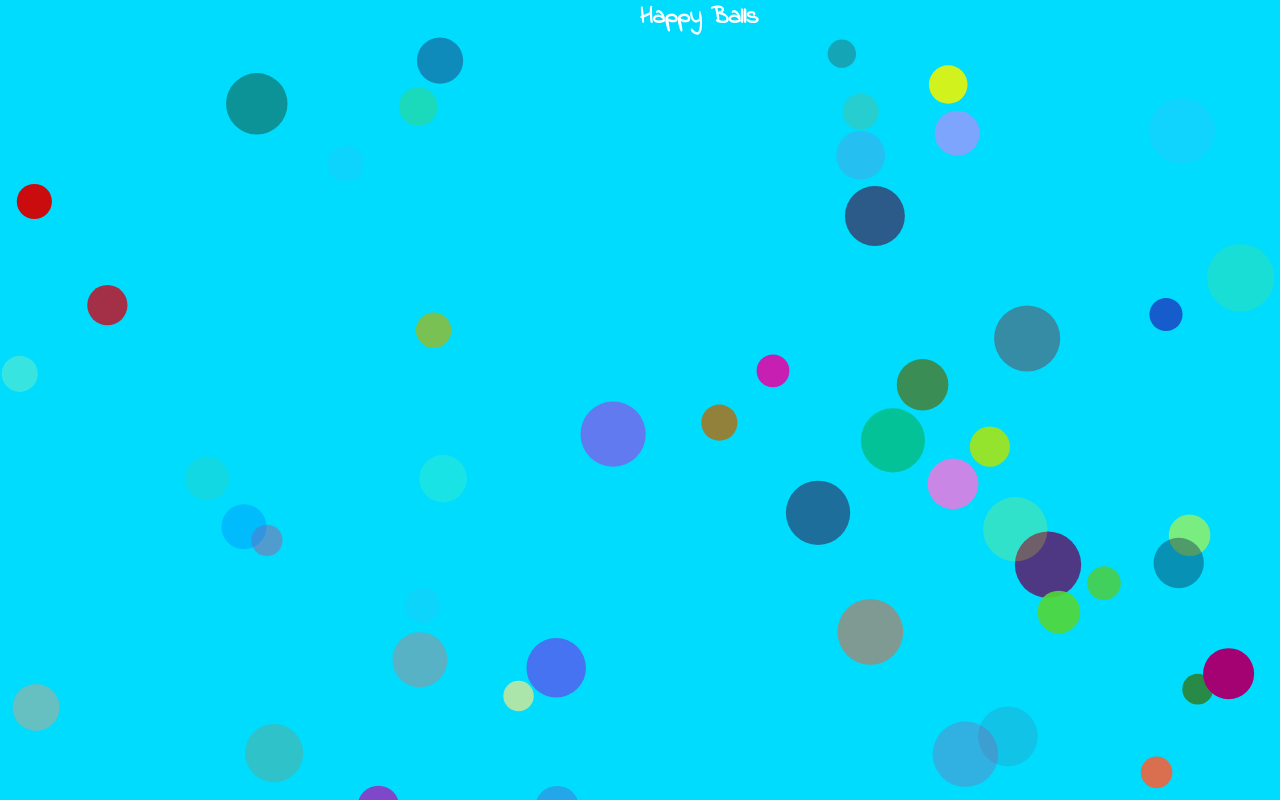
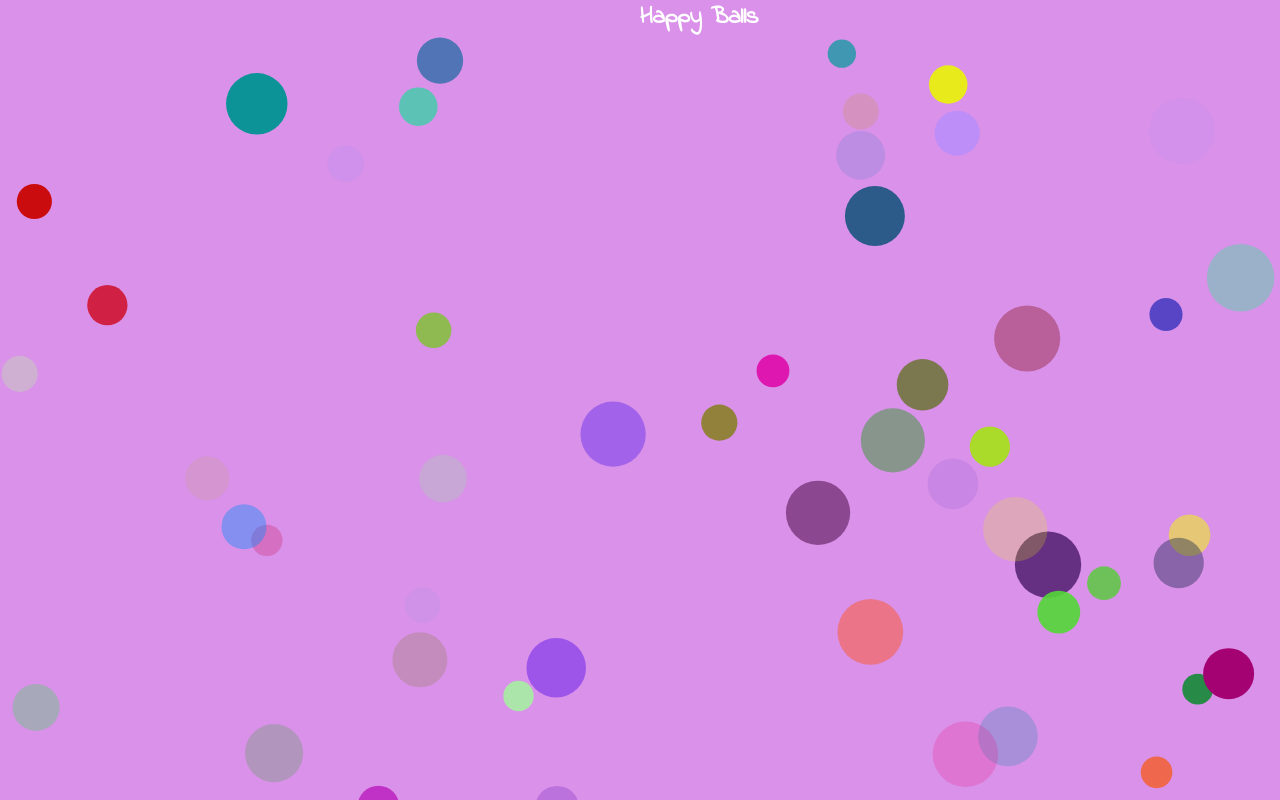
Before and after one commit to Shimele/Bounce-Hover-Effect, a plain HTML site: page index.html in a window 1280 px wide. Drawn offline with Linux system fonts and the light colour scheme.

Commit message:
final touches

```diff
--- a/index.js
+++ b/index.js
@@ -10,21 +10,14 @@ let context = document.querySelector("canvas").getContext("2d");
 //my ball constructor function
 const Ball = function(x,y,radius){
     this.color = "rgb(" + Math.floor(Math.random() * 256 ) + "," + Math.floor(Math.random() * 256 ) + "," + Math.floor(Math.random() * 256 ) + "," +
-    Math.ceil(Math.random() * 10) / 10;")"//randomnized rgb color
+    Math.ceil(Math.random() * 10) / 10;")"//randomnized rgb color, last parameter is to give colors transparent effect
     this.direction = Math.random() * Math.PI * 2; //set direction of ball to flow randomly in 360degree
-    this.radius = Math.random() * 20 + 14;
+    this.radius = Math.random() * 20 + 14;// give balls random/varying sizes
     this.speed = Math.random() * 3 + 1 //random speed from 0 -4
     this.x = x;
     this.y = y
 }
 
-var mousex = 0;
-var mousey = 0;
-
-addEventListener("mousemove", function() {
-  mousex = event.clientX;
-  mousey = event.clientY;
-});
 
 //START//
 //function to update ball position and movement (object literal)
--- a/style.css
+++ b/style.css
@@ -3,7 +3,7 @@
 *{
     margin: 0;
     padding: 0;
-    background-color: #00DCFD;
+    background-color: rgb(218, 145, 233);
 }
 .happy-balls{
     padding-left: 50%;
```
Also changed, not shown: balls.png, 1 other file.
